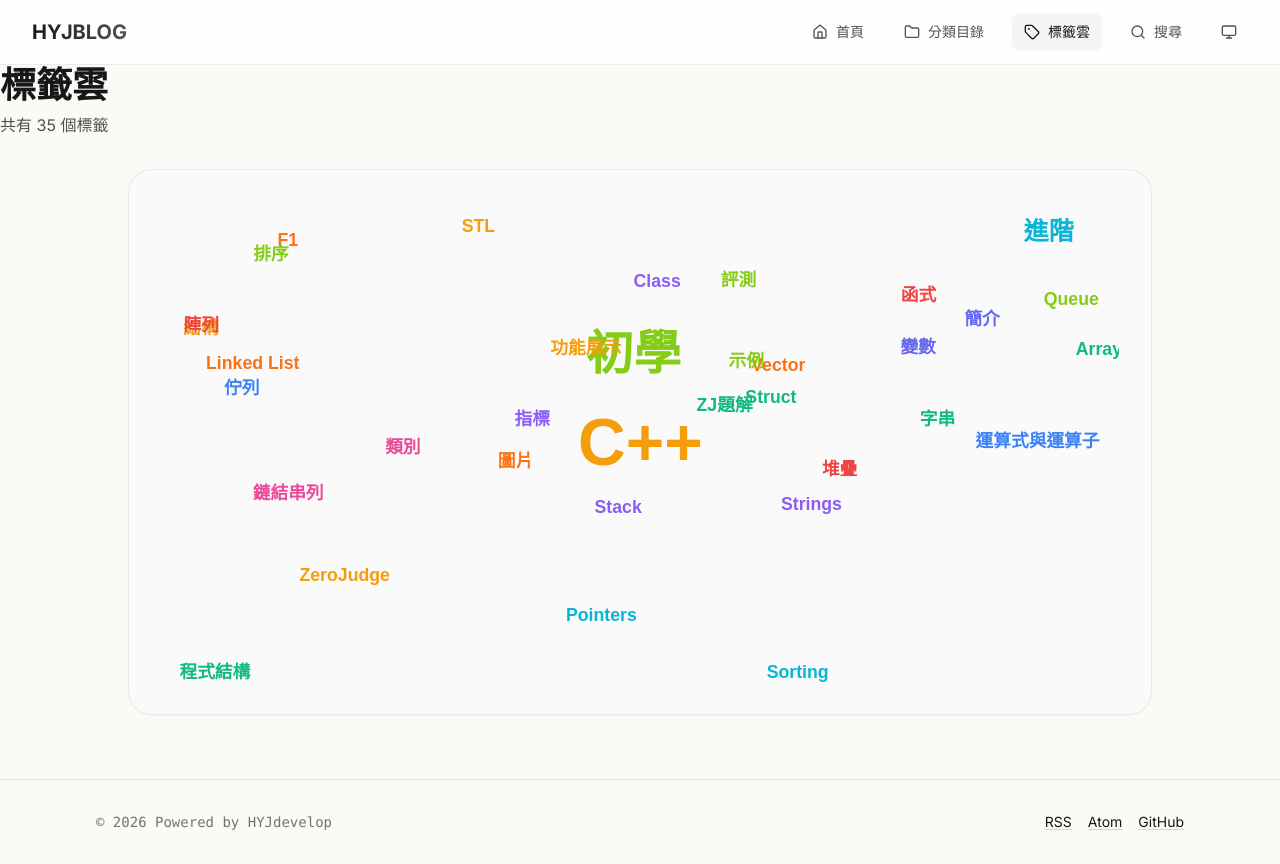
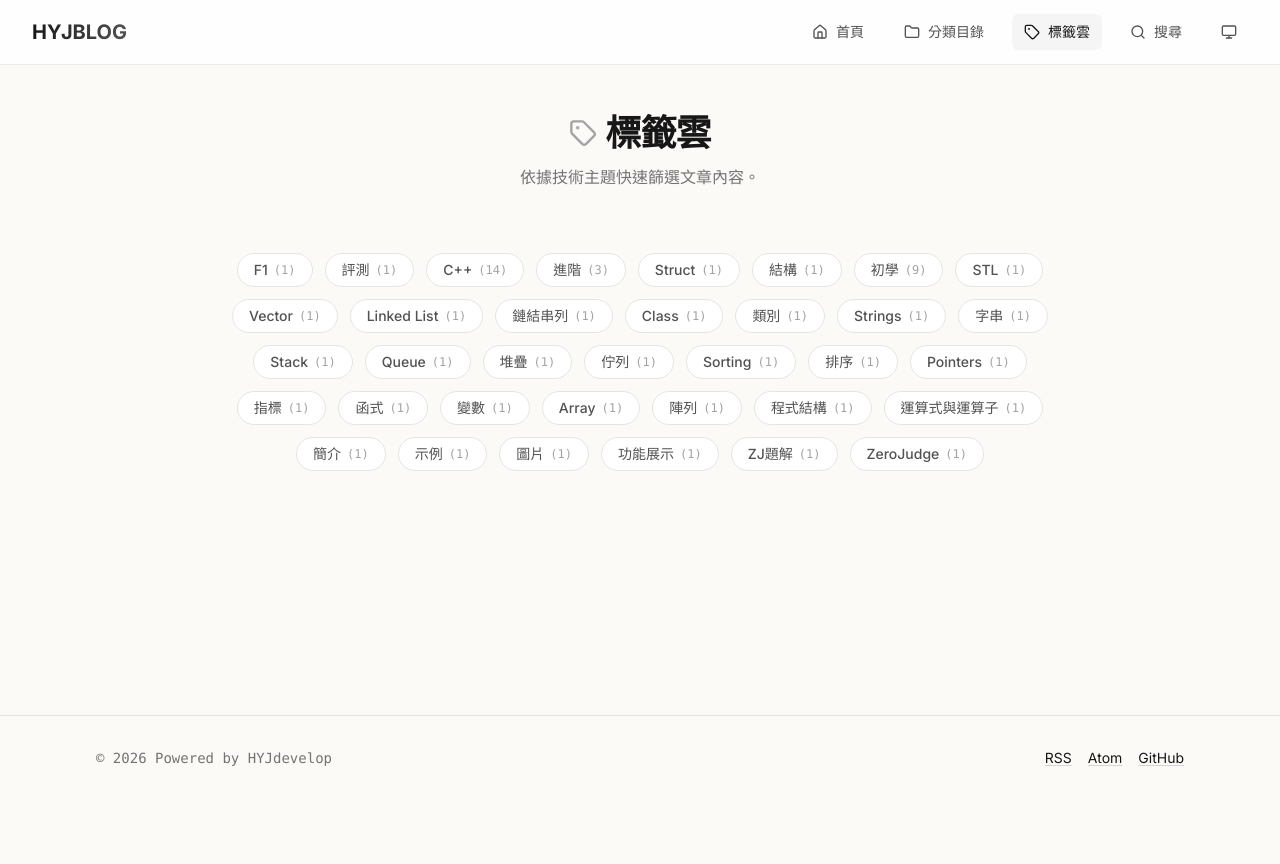
Before and after one commit to charlie960906/HYJblog, a Next.js app: page /tags in a window 1280 px wide. After the commit the page ends 800 px from the top, so only its background shows below. Built offline with nearby package versions, Linux system fonts and the light colour scheme.

Commit message:
optimization tag system

```diff
--- a/src/app/tags/[tag]/page.tsx
+++ b/src/app/tags/[tag]/page.tsx
@@ -1,51 +1,75 @@
-import { getAllTags, getPostsByTag } from '@/lib/posts';
+// src/app/tags/[tag]/page.tsx
+import React from 'react';
+import { getSortedPostsData, tagToSlug, slugToTag } from '@/lib/posts';
 import PostCard from '@/components/PostCard';
-import PostGrid from '@/components/PostGrid';
-import Link from 'next/link';
+import { Tag } from 'lucide-react';
+
+export const dynamic = 'force-static';
 
 interface TagPageProps {
-  params: Promise<{ tag: string }>;
-}
-
-export async function generateMetadata({ params }: TagPageProps) {
-  const { tag } = await params;
-  const decodedTag = decodeURIComponent(tag);
-  return {
-    title: `${decodedTag} - 標籤`,
-    description: `標籤 ${decodedTag} 的文章列表`,
+  params: {
+    tag: string;
   };
 }
 
-export async function generateStaticParams() {
-  const tags = getAllTags();
-  return tags.map(t => ({ tag: encodeURIComponent(t) }));
+// 告訴 Next.js 靜態導出時，要建立哪些安全格式的標籤網址資料夾
+export function generateStaticParams() {
+  const posts = getSortedPostsData();
+  const tagsSet = new Set<string>();
+
+  posts.forEach((post) => {
+    if (post.tags) {
+      post.tags.forEach((tag) => tagsSet.add(tag));
+    }
+  });
+
+  return Array.from(tagsSet).map((tag) => ({
+    tag: tagToSlug(tag), // C++ 會映射為 cpp 建立資料夾
+  }));
 }
 
-export default async function TagPage({ params }: TagPageProps) {
-  const { tag } = await params;
-  const decodedTag = decodeURIComponent(tag);
-  const posts = getPostsByTag(decodedTag);
+export default function TagPage({ params }: TagPageProps) {
+  const posts = getSortedPostsData();
+
+  // 收集所有文章出現過的標籤，做為解碼比對庫
+  const allTagsSet = new Set<string>();
+  posts.forEach((post) => post.tags?.forEach((t) => allTagsSet.add(t)));
+  const allTags = Array.from(allTagsSet);
+
+  // 將網址上的安全 Slug (如 cpp) 反向解析為真實的原始標籤 (如 C++)
+  const originalTag = slugToTag(params.tag, allTags);
+
+  // 根據正確還原的中文或 C++ 標籤名稱篩選文章
+  const filteredPosts = posts.filter(
+    (post) => post.tags && post.tags.includes(originalTag)
+  );
 
   return (
-    <div className="space-y-8">
-      <div>
-        <h1 className="text-3xl sm:text-4xl font-bold text-neutral-900 dark:text-neutral-100">
-          標籤：{decodedTag}
+    <div className="mx-auto max-w-5xl px-4 sm:px-6 lg:px-8 py-8 sm:py-12">
+      <div className="flex items-center gap-3 mb-8 pb-4 border-b border-neutral-200 dark:border-neutral-800">
+        <Tag className="w-6 h-6 text-neutral-500" />
+        <h1 className="text-2xl font-bold tracking-tight text-neutral-900 dark:text-white sm:text-3xl">
+          標籤：<span className="text-neutral-600 dark:text-neutral-400 font-mono">{originalTag}</span>
         </h1>
-        <p className="text-neutral-600 dark:text-neutral-400">共有 {posts.length} 篇文章</p>
+        <span className="text-sm font-mono text-neutral-400 bg-neutral-100 dark:bg-neutral-900 px-2.5 py-1 rounded-full">
+          {filteredPosts.length} 篇相關文章
+        </span>
       </div>
 
-      {posts.length > 0 ? (
-        <PostGrid posts={posts} itemsPerPage="all" />
+      {filteredPosts.length > 0 ? (
+        <div className="grid gap-6 sm:grid-cols-2 lg:grid-cols-3">
+          {filteredPosts.map((post) => (
+            /* 關鍵修正：移除 post={post}，改用 {...post} 將文章屬性打散傳入 */
+            <PostCard key={post.slug} {...post} />
+          ))}
+        </div>
       ) : (
-        <p className="text-neutral-600 dark:text-neutral-400">目前此標籤尚無文章</p>
+        <div className="text-center py-16 rounded-2xl border border-dashed border-neutral-200 dark:border-neutral-800">
+          <p className="text-neutral-400 dark:text-neutral-500">
+            目前沒有這個標籤的文章。
+          </p>
+        </div>
       )}
-
-      <div>
-        <Link href="/tags" className="link-subtle">
-          ← 返回標籤
-        </Link>
-      </div>
     </div>
   );
 }
--- a/src/app/tags/page.tsx
+++ b/src/app/tags/page.tsx
@@ -1,56 +1,55 @@
-import { getAllTagsWithCount } from '@/lib/posts';
+import React from 'react';
+import { getAllTags, tagToSlug } from '@/lib/posts';
 import Link from 'next/link';
-import TagPill from '@/components/TagPill';
-import TagCloudD3 from '@/components/TagCloudD3';
+import { Tag } from 'lucide-react';
 
-export const metadata = {
-  title: '標籤',
-  description: '按標籤瀏覽文章',
-};
-
-function getTagPosition(index: number, total: number, count: number, maxCount: number) {
-  const angle = (index / total) * Math.PI * 2;
-  const normalized = maxCount > 1 ? (maxCount - count) / (maxCount - 1) : 0;
-  const radius = 60 + normalized * 180;
-
-  return {
-    x: Math.cos(angle) * radius,
-    y: Math.sin(angle) * radius,
-  };
-}
+export const dynamic = 'force-static';
 
 export default function TagsPage() {
-  const tags = getAllTagsWithCount();
-
-  if (tags.length === 0) {
-    return (
-      <div className="space-y-8">
-        <div>
-          <h1 className="text-3xl sm:text-4xl font-bold text-neutral-900 dark:text-neutral-100 mb-2">
-            標籤
-          </h1>
-          <p className="text-neutral-600 dark:text-neutral-400">共有 0 個標籤</p>
-        </div>
-        <p className="text-center text-neutral-600 dark:text-neutral-400 py-12">還沒有標籤</p>
-      </div>
-    );
-  }
-
-  const maxCount = tags.reduce((m, t) => Math.max(m, t.count), 0);
+  const tags = getAllTags();
 
   return (
-    <div className="space-y-8">
-      <div>
-        <h1 className="text-3xl sm:text-4xl font-bold text-neutral-900 dark:text-neutral-100 mb-2">
+    <div className="mx-auto max-w-5xl px-4 sm:px-6 lg:px-8 py-8 sm:py-12">
+      <div className="text-center max-w-2xl mx-auto mb-8 sm:mb-16">
+        <h1 className="text-3xl font-extrabold tracking-tight text-neutral-900 dark:text-white sm:text-4xl flex items-center justify-center gap-2">
+          <Tag className="w-7 h-7 text-neutral-400 dark:text-neutral-500" />
           標籤雲
         </h1>
-        <p className="text-neutral-600 dark:text-neutral-400">共有 {tags.length} 個標籤</p>
+        <p className="mt-3 text-base text-neutral-500 dark:text-neutral-400">
+          依據技術主題快速篩選文章內容。
+        </p>
       </div>
 
-      <div className="relative mx-auto max-w-5xl overflow-visible rounded-3xl border border-neutral-200/80 bg-neutral-50/80 p-6 shadow-sm shadow-neutral-200/40 dark:border-neutral-800/80 dark:bg-neutral-950/50 dark:shadow-black/10 sm:p-8">
-        <div className="flex justify-center">
-          <TagCloudD3 tags={tags} height={480} />
-        </div>
+      {/* 優化重點 1：使用標準的 gap-3 與 gap-y-3，確保標籤橫向與縱向都「完全不重疊」，保持安全舒適的間距 */}
+      <div className="flex flex-wrap justify-center gap-3 max-w-4xl mx-auto px-4">
+        {Object.keys(tags).length === 0 ? (
+          <p className="text-neutral-500 dark:text-neutral-400 py-8">目前尚無任何標籤。</p>
+        ) : (
+          Object.entries(tags).map(([tag, count]) => {
+            const safeSlug = tagToSlug(tag);
+            return (
+              <Link
+                key={tag}
+                href={`/tags/${safeSlug}`}
+                /* 優化重點 2：
+                  - 顏色統一改為極簡的單一色調（純淨白底/深灰底與灰階文字）。
+                  - 移除了任何會導致位移重疊的負間距，每個標籤都是獨立的精緻膠囊外框。
+                  - 加上輕微的微調動畫，滑鼠懸停時只有邊框與文字顏色優雅加深。
+                */
+                className="group flex items-center gap-1.5 px-4 py-1.5 rounded-full border border-neutral-200 bg-white text-neutral-600 hover:border-neutral-400 hover:text-neutral-900 dark:border-neutral-800 dark:bg-neutral-900 dark:text-neutral-400 dark:hover:border-neutral-600 dark:hover:text-neutral-100 transition-colors duration-150"
+              >
+                <span className="text-sm font-medium">
+                  {tag}
+                </span>
+
+                {/* 優化重點 3：篇數計數器收斂為低調的淡灰色小字，不干擾視覺 */}
+                <span className="text-xs font-mono text-neutral-400 dark:text-neutral-500">
+                  ({count})
+                </span>
+              </Link>
+            );
+          })
+        )}
       </div>
     </div>
   );
--- a/src/lib/posts.ts
+++ b/src/lib/posts.ts
@@ -1,7 +1,7 @@
+// src/lib/posts.ts
 import fs from 'fs';
 import path from 'path';
 import matter from 'gray-matter';
-import { marked } from 'marked';
 
 const postsDirectory = path.join(process.cwd(), 'public/post');
 
@@ -12,93 +12,30 @@ export interface PostData {
   description: string;
   tags: string[];
   category: string;
-  image: string | undefined;
+  image?: string;
   published: boolean;
   content: string;
   readingTime: number;
-}
-
-export interface SerializedPost extends Omit<PostData, 'content'> {
-  mdxSource: {
+  mdxSource?: {
     compiledSource: string;
-    frontmatter?: any;
-    scope?: any;
   };
 }
 
-/**
- * 格式化日期字串
- */
+function calculateReadingTime(content: string): number {
+  const wordsPerMinute = 200;
+  const cleanContent = content.replace(/[#*`\-_[\]()]/g, '');
+  const characterCount = cleanContent.replace(/\s/g, '').length;
+  const minutes = Math.ceil(characterCount / wordsPerMinute);
+  return minutes || 1;
+}
+
+// 格式化日期的輔助函式
 export function formatDate(dateString: string): string {
-  const options: Intl.DateTimeFormatOptions = {
-    year: 'numeric',
-    month: 'long',
-    day: 'numeric',
-  };
+  if (!dateString) return '';
+  const options: Intl.DateTimeFormatOptions = { year: 'numeric', month: 'long', day: 'numeric' };
   return new Date(dateString).toLocaleDateString('zh-TW', options);
 }
 
-/**
- * 獲取所有文章的 Slug 列表
- */
-export function getAllPostSlugs(): string[] {
-  if (!fs.existsSync(postsDirectory)) {
-    return [];
-  }
-
-  const fileNames = fs.readdirSync(postsDirectory);
-  return fileNames
-    .filter((fileName) => fileName.endsWith('.md'))
-    .map((fileName) => fileName.replace(/\.md$/, ''));
-}
-
-/**
- * 根據 Slug 獲取原始文章資料
- */
-export function getPostData(slug: string): PostData {
-  let cleanSlug = decodeURIComponent(slug);
-  let fullPath = path.join(postsDirectory, `${cleanSlug}.md`);
-
-  if (!fs.existsSync(fullPath)) {
-    const alternativeSlug1 = cleanSlug.replace(/_/g, '+');
-    const alternativeSlug2 = cleanSlug.replace(/_/g, '-');
-    const alternativeSlug3 = cleanSlug.replace(/\+/g, '_');
-
-    if (fs.existsSync(path.join(postsDirectory, `${alternativeSlug1}.md`))) {
-      fullPath = path.join(postsDirectory, `${alternativeSlug1}.md`);
-    } else if (fs.existsSync(path.join(postsDirectory, `${alternativeSlug2}.md`))) {
-      fullPath = path.join(postsDirectory, `${alternativeSlug2}.md`);
-    } else if (fs.existsSync(path.join(postsDirectory, `${alternativeSlug3}.md`))) {
-      fullPath = path.join(postsDirectory, `${alternativeSlug3}.md`);
-    } else {
-      throw new Error(`Post not found: ${slug}`);
-    }
-  }
-
-  const fileContents = fs.readFileSync(fullPath, 'utf8');
-  const { data, content } = matter(fileContents);
-
-  const wordsPerMinute = 200;
-  const cleanContent = content.replace(/[#*`\s]/g, '');
-  const readingTime = Math.max(1, Math.ceil(cleanContent.length / wordsPerMinute));
-
-  return {
-    slug: cleanSlug,
-    title: data.title || cleanSlug,
-    date: data.date || new Date().toISOString().split('T')[0],
-    description: data.description || '',
-    tags: data.tags || [],
-    category: data.category || '未分類',
-    image: data.image !== undefined && data.image !== null ? data.image : undefined,
-    published: data.published !== false,
-    content,
-    readingTime,
-  };
-}
-
-/**
- * 獲取所有已發布的文章，並按日期排序
- */
 export function getSortedPostsData(): PostData[] {
   if (!fs.existsSync(postsDirectory)) {
     return [];
@@ -109,105 +46,169 @@ export function getSortedPostsData(): PostData[] {
     .filter((fileName) => fileName.endsWith('.md'))
     .map((fileName) => {
       const slug = fileName.replace(/\.md$/, '');
-      return getPostData(slug);
-    })
-    .filter((post) => post.published);
+      const fullPath = path.join(postsDirectory, fileName);
+      const fileContents = fs.readFileSync(fullPath, 'utf8');
+      const matterResult = matter(fileContents);
 
-  return allPostsData.sort((a, b) => (a.date < b.date ? 1 : -1));
+      const content = matterResult.content || '';
+      const readingTime = calculateReadingTime(content);
+
+      const tags = Array.isArray(matterResult.data.tags)
+        ? matterResult.data.tags.map((t: string) => t.trim())
+        : matterResult.data.tags
+        ? String(matterResult.data.tags).split(',').map((t) => t.trim())
+        : [];
+
+      return {
+        slug,
+        title: matterResult.data.title || slug,
+        date: matterResult.data.date || new Date().toISOString().split('T')[0],
+        description: matterResult.data.description || '',
+        tags,
+        category: matterResult.data.category || '未分類',
+        image: matterResult.data.image,
+        published: matterResult.data.published !== false,
+        content,
+        readingTime,
+        mdxSource: {
+          compiledSource: content,
+        }
+      };
+    });
+
+  return allPostsData
+    .filter((post) => post.published)
+    .sort((a, b) => (a.date < b.date ? 1 : -1));
 }
 
-/**
- * 將文章的 Markdown 內文序列化為 HTML
- */
-export async function getSerializedPost(slug: string): Promise<SerializedPost> {
-  const post = getPostData(slug);
-  const htmlContent = marked.parse(post.content) as string;
+export function getPostData(slug: string): PostData {
+  const fullPath = path.join(postsDirectory, `${slug}.md`);
+  const fileContents = fs.readFileSync(fullPath, 'utf8');
+  const matterResult = matter(fileContents);
+
+  const content = matterResult.content || '';
+  const readingTime = calculateReadingTime(content);
+
+  const tags = Array.isArray(matterResult.data.tags)
+    ? matterResult.data.tags.map((t: string) => t.trim())
+    : matterResult.data.tags
+    ? String(matterResult.data.tags).split(',').map((t) => t.trim())
+    : [];
 
   return {
-    slug: post.slug,
-    title: post.title,
-    date: post.date,
-    description: post.description,
-    tags: post.tags,
-    category: post.category,
-    image: post.image,
-    published: post.published,
-    readingTime: post.readingTime,
+    slug,
+    title: matterResult.data.title || slug,
+    date: matterResult.data.date || new Date().toISOString().split('T')[0],
+    description: matterResult.data.description || '',
+    tags,
+    category: matterResult.data.category || '未分類',
+    image: matterResult.data.image,
+    published: matterResult.data.published !== false,
+    content,
+    readingTime,
     mdxSource: {
-      compiledSource: htmlContent,
-      frontmatter: {},
-      scope: {}
-    },
+      compiledSource: content,
+    }
   };
 }
 
-/* ==========================================================================
-   分類與標籤相關工具函式
-   ========================================================================== */
-
-/**
- * 獲取所有文章中不重複的分類列表
- */
-export function getAllCategories(): string[] {
-  const posts = getSortedPostsData();
-  const categories = posts.map((post) => post.category).filter(Boolean);
-  return Array.from(new Set(categories));
+// 獲取所有文章 Slug 供動態路由打包使用
+export function getAllPostSlugs() {
+  if (!fs.existsSync(postsDirectory)) {
+    return [];
+  }
+  const fileNames = fs.readdirSync(postsDirectory);
+  return fileNames
+    .filter((fileName) => fileName.endsWith('.md'))
+    .map((fileName) => {
+      return {
+        slug: fileName.replace(/\.md$/, ''),
+      };
+    });
 }
 
-/**
- * 根據分類名稱篩選文章列表
- */
+// 序列化文章資料
+export function getSerializedPost(slug: string): PostData {
+  return getPostData(slug);
+}
+
+export function getAllCategories(): { [key: string]: number } {
+  const posts = getSortedPostsData();
+  const categories: { [key: string]: number } = {};
+
+  posts.forEach((post) => {
+    if (post.category) {
+      categories[post.category] = (categories[post.category] || 0) + 1;
+    }
+  });
+
+  return categories;
+}
+
+// 依據分類篩選文章
 export function getPostsByCategory(category: string): PostData[] {
   const posts = getSortedPostsData();
-  const decodedCategory = decodeURIComponent(category).toLowerCase();
-  return posts.filter((post) => post.category.toLowerCase() === decodedCategory);
+  return posts.filter((post) => post.category === category);
 }
 
-/**
- * 獲取所有不重複的標籤純字串陣列列表
- */
-export function getAllTags(): string[] {
+export function getAllTags(): { [key: string]: number } {
   const posts = getSortedPostsData();
-  const tagsSet = new Set<string>();
-  posts.forEach((post) => {
-    if (post.tags && Array.isArray(post.tags)) {
-      post.tags.forEach((tag) => tagsSet.add(tag));
-    }
-  });
-  return Array.from(tagsSet);
-}
-
-/**
- * 獲取標籤列表，並附帶數量
- */
-export function getAllTagsWithCount(): { tag: string; text: string; value: number; count: number }[] {
-  const posts = getSortedPostsData();
-  const tagCounts: Record<string, number> = {};
+  const tags: { [key: string]: number } = {};
 
   posts.forEach((post) => {
-    if (post.tags && Array.isArray(post.tags)) {
+    if (post.tags) {
       post.tags.forEach((tag) => {
-        tagCounts[tag] = (tagCounts[tag] || 0) + 1;
+        if (tag) {
+          tags[tag] = (tags[tag] || 0) + 1;
+        }
       });
     }
   });
 
-  // 💡 終極相容修正：將所有前端元件可能要求的欄位（tag, text, value, count）全部一次回傳！
-  return Object.entries(tagCounts).map(([text, value]) => ({
-    tag: text,
-    text: text,
-    value: value,
-    count: value,
-  }));
+  return tags;
 }
 
-/**
- * 根據指定標籤篩選文章列表
- */
-export function getPostsByTag(tag: string): PostData[] {
-  const posts = getSortedPostsData();
-  const decodedTag = decodeURIComponent(tag).toLowerCase();
-  return posts.filter((post) =>
-    post.tags && post.tags.some((t) => t.toLowerCase() === decodedTag)
-  );
+// =================================================================
+// 終極安全修正：標籤與網址 Slug 的安全雙向對應表
+// =================================================================
+const tagSlugMap: { [key: string]: string } = {
+  'c++': 'cpp',
+  'C++': 'cpp',
+};
+
+export function tagToSlug(tag: string): string {
+  if (!tag) return 'unnamed-tag';
+  const lowerTag = tag.trim();
+
+  if (tagSlugMap[lowerTag]) {
+    return tagSlugMap[lowerTag];
+  }
+
+  // 安全轉換：先用標準編碼，並把 % 換成底線或連字號，確保檔案系統絕對能建立該資料夾
+  return encodeURIComponent(lowerTag).replace(/%/g, '-').toLowerCase();
 }
+
+export function slugToTag(slug: string, allTags: string[] = []): string {
+  if (!slug) return '';
+
+  // 1. 先用對應表精準比對 (如 cpp -> C++)
+  for (const [originalTag, slugValue] of Object.entries(tagSlugMap)) {
+    if (slugValue === slug) return originalTag;
+  }
+
+  // 2. 核心修正：從目前專案所有的實體標籤庫中，反向進行 tagToSlug 匹配
+  // 這是最安全、最防錯的做法，不依賴字串正則替換，100% 找回原始中文（例如「堆疊」）
+  for (const originalTag of allTags) {
+    if (originalTag && tagToSlug(originalTag) === slug) {
+      return originalTag;
+    }
+  }
+
+  // 3. 安全防線：如果真的都沒對上，才進行嘗試性的解碼，並加上防空值保護
+  try {
+    const safePercentStr = String(slug).replace(/-/g, '%');
+    return decodeURIComponent(safePercentStr);
+  } catch (e) {
+    return String(slug);
+  }
+}
```
Also changed, not shown: src/app/blog/[slug]/page.tsx (+101 -136 lines), src/app/blog/page.tsx (+8 -6 lines), src/app/folder/page.tsx (+9 -6 lines), 2 other files (tests, documents, lock files or other folders).
